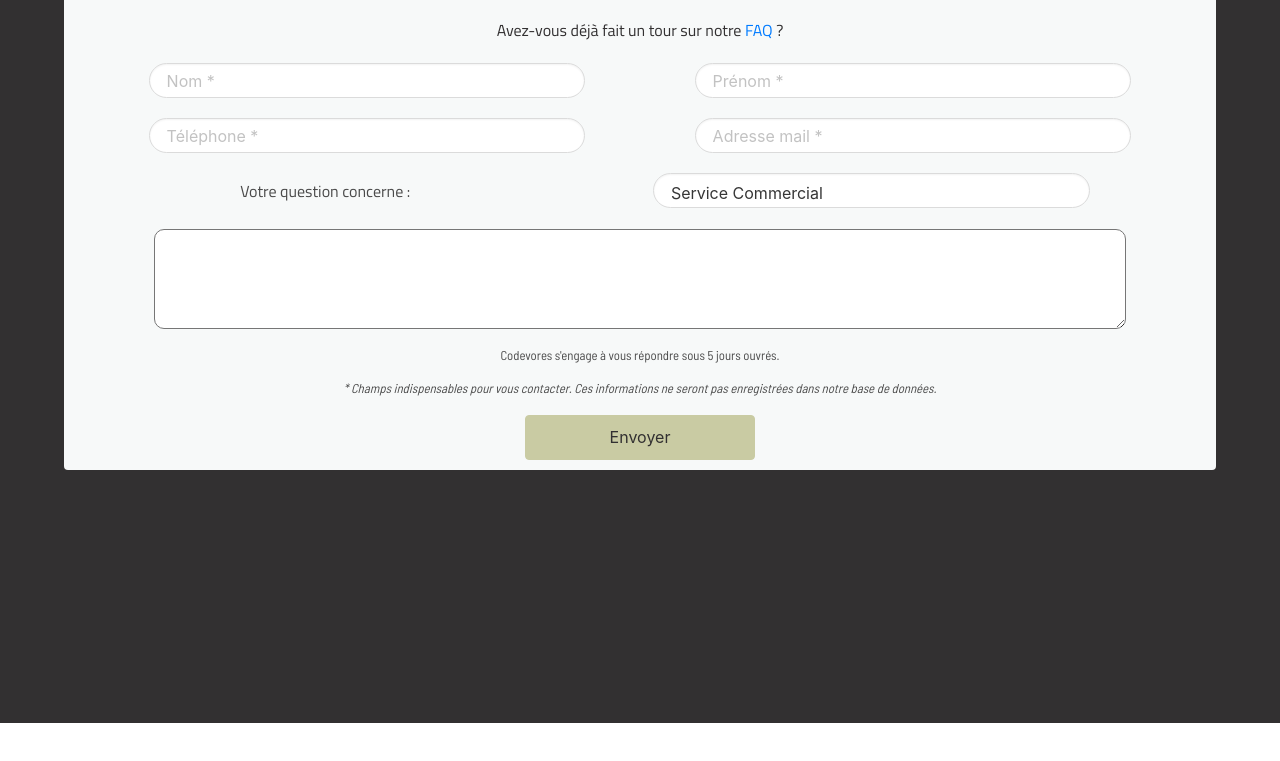
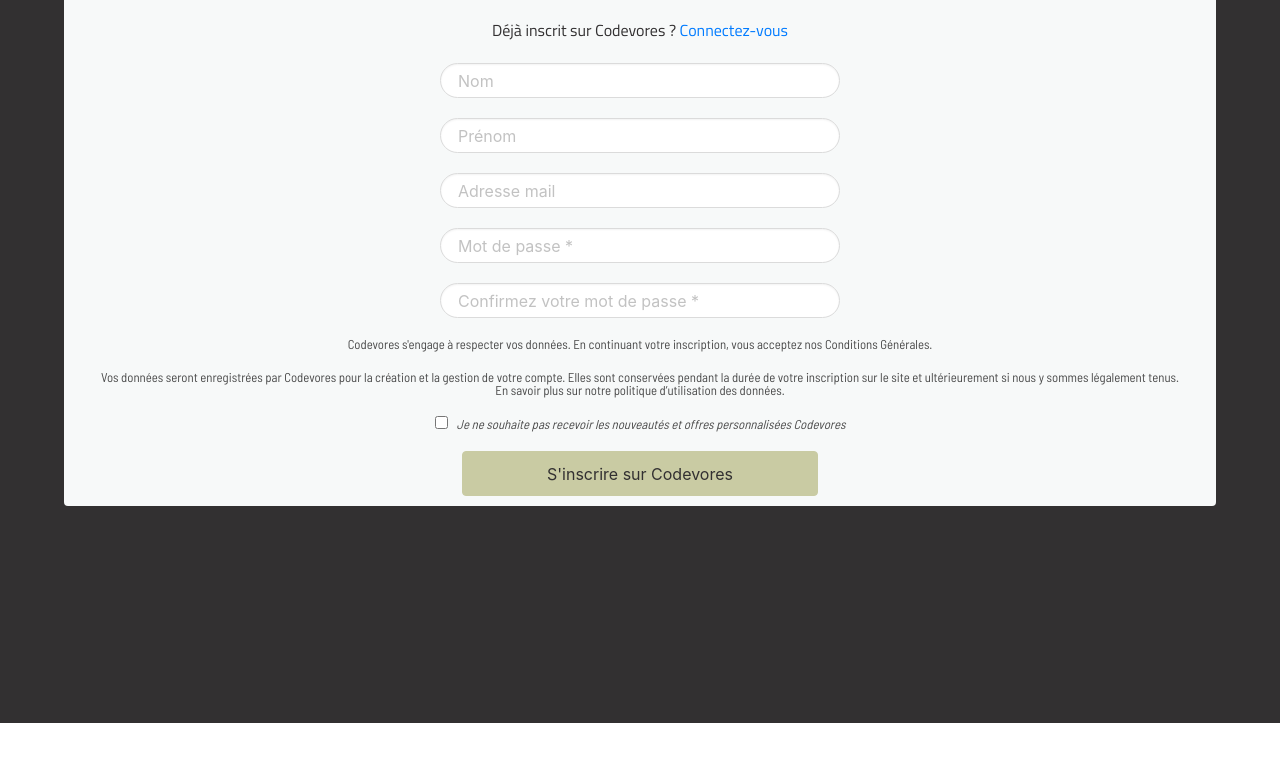
Before and after one commit to chmullerweb/CODEVORES.CO, a plain HTML site: page connexion.html in a window 1280 px wide. Shown: the part 47-808 px from the top of the page. Drawn offline with nearby package versions, Linux system fonts and the light colour scheme; a web font is replaced by a local one.

Commit message:
Correction Modal

```diff
--- a/assets/css/style.css
+++ b/assets/css/style.css
@@ -619,6 +619,7 @@ nav a:hover, a:hover{
 
 .modal_textarea{
         width: 89%;
+        padding: 10px;
         height: 100px;
         border-radius: 10px;
     }
--- a/connexion.html
+++ b/connexion.html
@@ -74,7 +74,7 @@
 <!---------- FORMULAIRE DE CONTACT --------------------->
 
     <section class="container-fluid flex modal_fixed">
-     <div class="container bloc_border bg_grey_light no_box_shadow modal_box">
+     <div id="section_formulaire_contact" class="container bloc_border bg_grey_light no_box_shadow modal_box hidden">
         <div class="titillium texte_center black claim_texte_spaced">
             <p class="big bold modal_title" style="padding-left: 10px">Formulaire de contact<i class="fas fa-times-circle i_cross"></i></p>
             <p class="titillium little_font modal_subtitle">Avez-vous déjà fait un tour sur notre <a href="help.html" class="no_border_hover italic_hover subscribe"><span class="blue">FAQ</span></a> ?</p>
@@ -86,15 +86,15 @@
                 <input class="input is-rounded inputSelector" type="text" placeholder="Prénom *" style="height: 35px;width: 40%">
             </div>
             <div class="input_space flex bloc_space_around">
-                <input class="input is-rounded inputSelector" type="text" placeholder="Téléphone *" style="height: 35px;width: 40%">
-                <input class="input is-rounded inputSelector" type="text" placeholder="Adresse mail *" style="height: 35px;width: 40%">
+                <input class="input is-rounded inputSelector" type="tel" placeholder="Téléphone *" style="height: 35px;width: 40%">
+                <input class="input is-rounded inputSelector" type="email" placeholder="Adresse mail *" style="height: 35px;width: 40%">
             </div>
             <div class="input_space flex bloc_space_around">
-                <p class="titillium little_font" style="padding: 10px 50px">Votre question concerne :</p>
-                <select class="input is-rounded inputSelector" style="height: 35px;width: 40%">
-                    <option>Service Commercial</option>
-                    <option>Service Technique</option>
-                    <option>Service Réclamation</option>
+                <label for="select_service" class="titillium little_font" style="padding: 10px 50px">Votre question concerne :</label>
+                <select id="select_service" name="select_service" class="input is-rounded inputSelector middle-font" style="height: 35px;width: 40%">
+                    <option>► Service Commercial</option>
+                    <option>► Service Technique</option>
+                    <option>► Service Réclamation</option>
                 </select>
             </div>
             <div class="input_space flex bloc_space_around">
@@ -111,10 +111,10 @@
 
 
 
- <!---------- CTA CONNEXION -------------------
+ <!-------- CTA CONNEXION ------------------->
 
     <section class="container-fluid flex modal_fixed">
-     <div class="container bloc_border bg_grey_light no_box_shadow modal_box">
+     <div id="section_connexion" class="container bloc_border bg_grey_light no_box_shadow modal_box hidden">
         <div class="titillium texte_center black claim_texte_spaced">
             <p class="big bold modal_title" style="padding-left: 10px">Connexion à mon compte Codevores<i class="fas fa-times-circle i_cross"></i></p>
             <p class="titillium little_font modal_subtitle">Pas encore membre Codevores ? <span class="blue"><a class="no_border_hover italic_hover subscribe">Inscrivez-vous</a></span></p>
@@ -122,34 +122,25 @@
 
         <form class="texte_center flex_column bloc_space_around container-fluid">
             <div class="input_space">
-                <input class="input is-rounded inputSelector" type="text" placeholder="Nom" style="height: 35px">
+                <input class="input is-rounded inputSelector" type="email" placeholder="Adresse mail" style="height: 35px">
             </div>
             <div class="input_space">
-                <input class="input is-rounded inputSelector" type="text" placeholder="Prénom" style="height: 35px">
+                <input type="text" class="input is-rounded inputSelector" type="password" placeholder="Mot de passe" style="height: 35px">
             </div>
             <div class="input_space">
-                <input class="input is-rounded inputSelector" placeholder="Adresse mail" style="height: 35px">
-            </div>
-            <div class="input_space">
-                <input type="text" class="input is-rounded inputSelector" type="text" placeholder="Mot de passe *" style="height: 35px">
-            </div>
-                <p class="barlow italic mini_font>*Mot de passe : minimum 8 caractères / 2 symboles / 1 Majuscule</p>
-                <p class="input_space mini_font barlow">Codevores s'engage à respecter vos données. En continuant votre inscription, vous acceptez nos <a>Conditions Générales</a>.</p>
-                <p class="input_space mini_font barlow">Vos données seront enregistrées par Codevores pour la création et la gestion de votre compte. Elles sont conservées pendant la durée de votre inscription sur le site et ultérieurement si nous y sommes légalement tenus. En savoir plus sur notre <a>politique d’utilisation des données</a>.</p>
-                <p class="input_space mini_font barlow italic"><input type="checkbox"><span style="padding-left:9px">Je ne souhaite pas recevoir les nouveautés et offres personnalisées Codevores</span>
-            <div class="input_space">
-                <button type="button" name="button" class="white border_argile button_header underline_none black modal_button" value="submit"><a class="no_border_hover">S'inscrire sur Codevores</a></button>
+                <p class="texte_spaced barlow little_font grey"><a class="no_border_hover italic_hover">Mot de passe oublié ?</a></p>
+                <button type="button" name="button" class="white border_argile button_header underline_none black modal_button" value="submit"><a class="no_border_hover ">Se connecter</a></button>
             </div>
         </form>
     </div>
-</section>      -->
+</section>
 
 
 
-      <!------------ CTA INSCRIPTION ---------------------
+      <!------------ CTA INSCRIPTION --------------------->
 
     <section class="container-fluid flex modal_fixed">
-     <div class="container bloc_border bg_grey_light no_box_shadow modal_box">
+     <div id="section_inscription" class="container bloc_border bg_grey_light no_box_shadow modal_box">
         <div class="titillium texte_center black claim_texte_spaced">
             <p class="big bold modal_title" style="padding-left:10px">Créer mon compte Codevores<i class="fas fa-times-circle i_cross"></i></p>
             <p class="titillium little_font modal_subtitle">Déjà inscrit sur Codevores ? <span class="blue"><a class="no_border_hover italic_hover connexion">Connectez-vous</a></span></p>
@@ -163,10 +154,13 @@
                 <input class="input is-rounded inputSelector" type="text" placeholder="Prénom" style="height: 35px">
             </div>
             <div class="input_space">
-                <input class="input is-rounded inputSelector" placeholder="Adresse mail" style="height: 35px">
+                <input class="input is-rounded inputSelector" type="email" placeholder="Adresse mail" style="height: 35px">
             </div>
             <div class="input_space">
-                <input type="text" class="input is-rounded inputSelector" type="text" placeholder="Mot de passe" style="height: 35px">
+                <input type="text" title="* 8 caractères minimum - 2 symboles - 1 Majuscule" class="input is-rounded inputSelector" type="password" minlength="8" required placeholder="Mot de passe *" style="height: 35px">
+            </div>
+            <div class="input_space">
+                <input type="text" title="* 8 caractères minimum - 2 symboles - 1 Majuscule" class="input is-rounded inputSelector" type="password" placeholder="Confirmez votre mot de passe *" style="height: 35px">
             </div>
                 <p class="input_space mini_font barlow">Codevores s'engage à respecter vos données. En continuant votre inscription, vous acceptez nos <a>Conditions Générales</a>.</p>
                 <p class="input_space mini_font barlow">Vos données seront enregistrées par Codevores pour la création et la gestion de votre compte. Elles sont conservées pendant la durée de votre inscription sur le site et ultérieurement si nous y sommes légalement tenus. En savoir plus sur notre <a>politique d’utilisation des données</a>.</p>
```
Also changed, not shown: index.html (+2 -2 lines), pro_space.html (+4 -4 lines), recruteur_space.html (+1 -1 lines).
